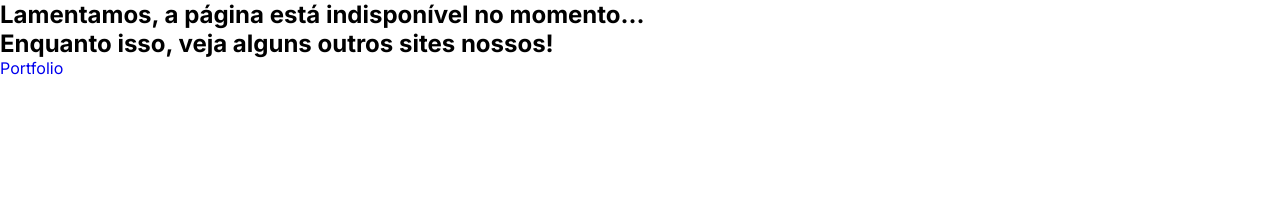
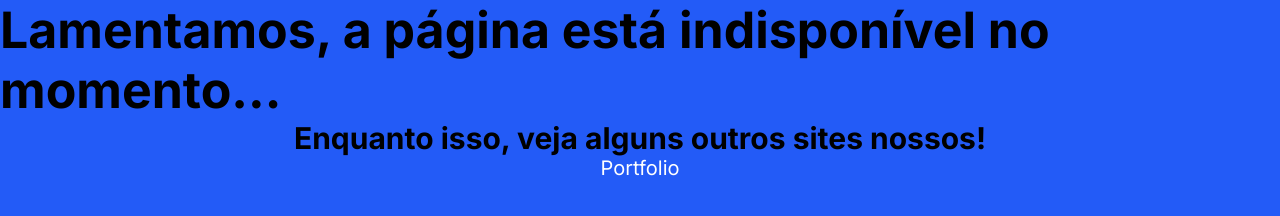
Before and after one commit to dlmorassi/Geekskills_ids, a plain HTML site: page index.html in a window 1280 px wide. Drawn offline with Linux system fonts and the light colour scheme.

Commit message:
manutenção

```diff
--- a/css/temp.css
+++ b/css/temp.css
@@ -7,3 +7,46 @@
     outline: none;
     font-family: 'Inter', sans-serif;
 }
+body{
+    background-color: #235bf7;
+}
+.container{
+    max-width: 1500px;
+    margin: 0 auto;
+    padding: 0 5;
+}
+.footer{
+    background-color: #235bf7;
+    text-align: center;
+    margin: 0;
+}
+.footer i{
+    color: #57c1ff;
+    margin: 20px 5px;
+    font-size: 19px;
+    padding: 10px;
+    margin: 5px;
+    border-radius: 10px;
+    transition: 0.5s;
+}
+.footer i:hover{
+    color: #ffffff;
+}
+.conteudo{
+    display: flex;
+    flex-direction: column;
+    align-items: center;
+}
+.warn{
+    font-size: 50px;
+}
+.tit{
+    font-size: 30px;
+}
+.conteudo a{
+    color: #ffffff;
+    font-size: 20px;
+}
+.conteudo a:hover{
+    color: #00eaff;
+}
```
Also changed, not shown: index.html (+1 -1 lines).
